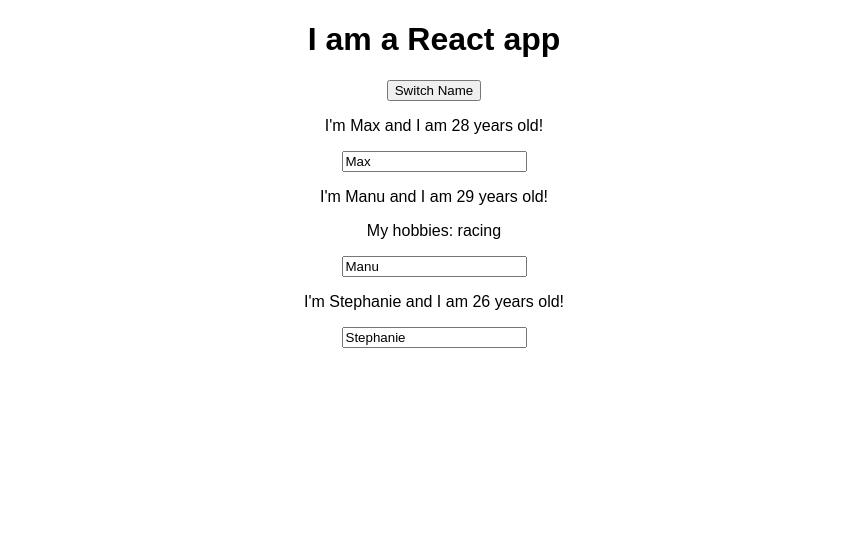
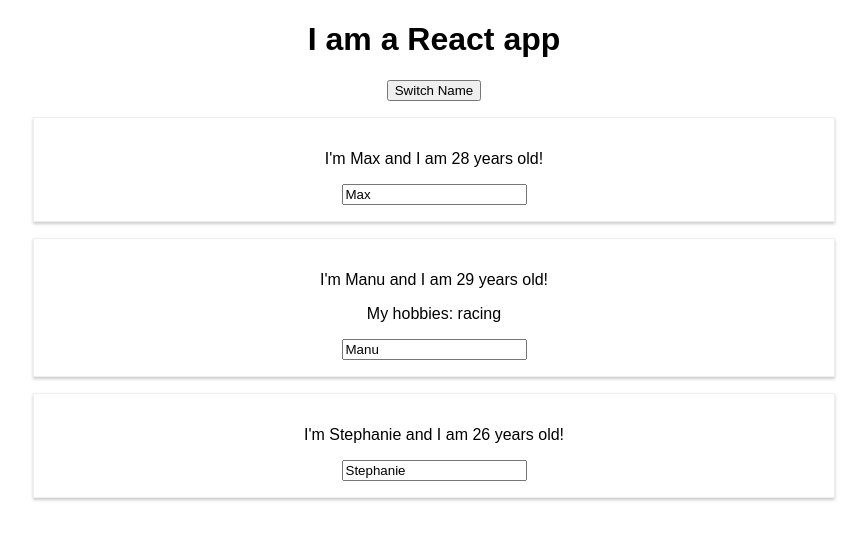
Before and after one commit to camolinasim/React_projects, a React (Create React App) app in the folder second_project_incremental/react-complete-guide/: page / in a window 1280 px wide. Shown: the top 540 px of the page, without its empty margins (206-1073 px from the left). Built offline with nearby package versions, Linux system fonts and the light colour scheme.

Commit message:
added some css for the person object

```diff
--- /dev/null
+++ b/second_project_incremental/react-complete-guide/src/Person/Person.css
@@ -0,0 +1,8 @@
+.Person {
+  width: 60%;
+  margin: 16px auto;
+  border: 1px solid #eee;
+  box-shadow: 0 2px 3px #ccc;
+  padding: 16px;
+  text-align: center;
+}
--- a/second_project_incremental/react-complete-guide/src/Person/Person.js
+++ b/second_project_incremental/react-complete-guide/src/Person/Person.js
@@ -1,10 +1,11 @@
-/* eslint-disable react/no-unescaped-entities */
-/* eslint-disable react/prop-types */
 import React from "react";
+
+import "./Person.css";
+
 //we can output dynamic content as part of our JSX content
 const person = (props) => {
   return (
-    <div>
+    <div className="Person">
       <p onClick={props.click}>
         I'm {props.name} and I am {props.age} years old!
       </p>
```
